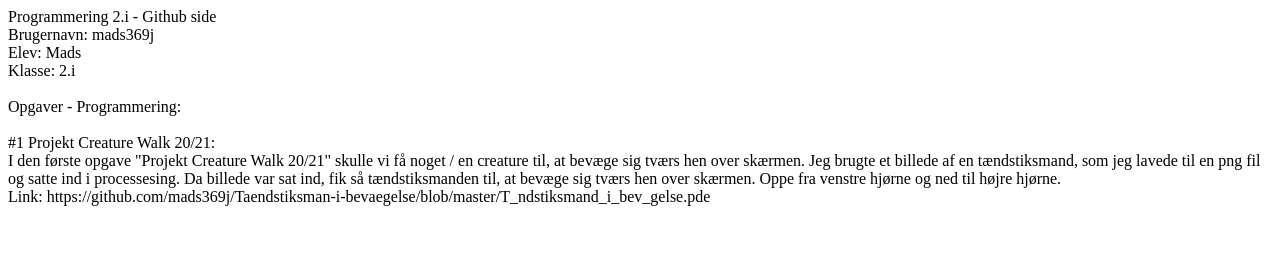
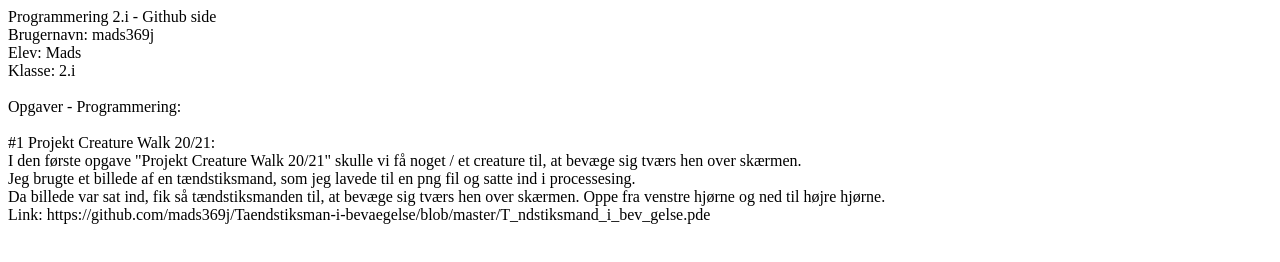
Before and after one commit to mads369j/mads369j.github.io, a plain HTML site: page index.html in a window 1280 px wide. Drawn offline with Linux system fonts and the light colour scheme.

Commit message:
Update index.html

```diff
--- a/index.html
+++ b/index.html
@@ -20,8 +20,10 @@ Opgaver - Programmering:
     <br>
 #1 Projekt Creature Walk 20/21:
     <br>
-I den første opgave "Projekt Creature Walk 20/21" skulle vi få noget / en creature til, at bevæge sig tværs hen over skærmen.
+I den første opgave "Projekt Creature Walk 20/21" skulle vi få noget / et creature til, at bevæge sig tværs hen over skærmen.
+    <br>
 Jeg brugte et billede af en tændstiksmand, som jeg lavede til en png fil og satte ind i processesing.
+    <br>
 Da billede var sat ind, fik så tændstiksmanden til, at bevæge sig tværs hen over skærmen. Oppe fra venstre hjørne og ned til højre hjørne.
     <br>
 Link: https://github.com/mads369j/Taendstiksman-i-bevaegelse/blob/master/T_ndstiksmand_i_bev_gelse.pde
```
